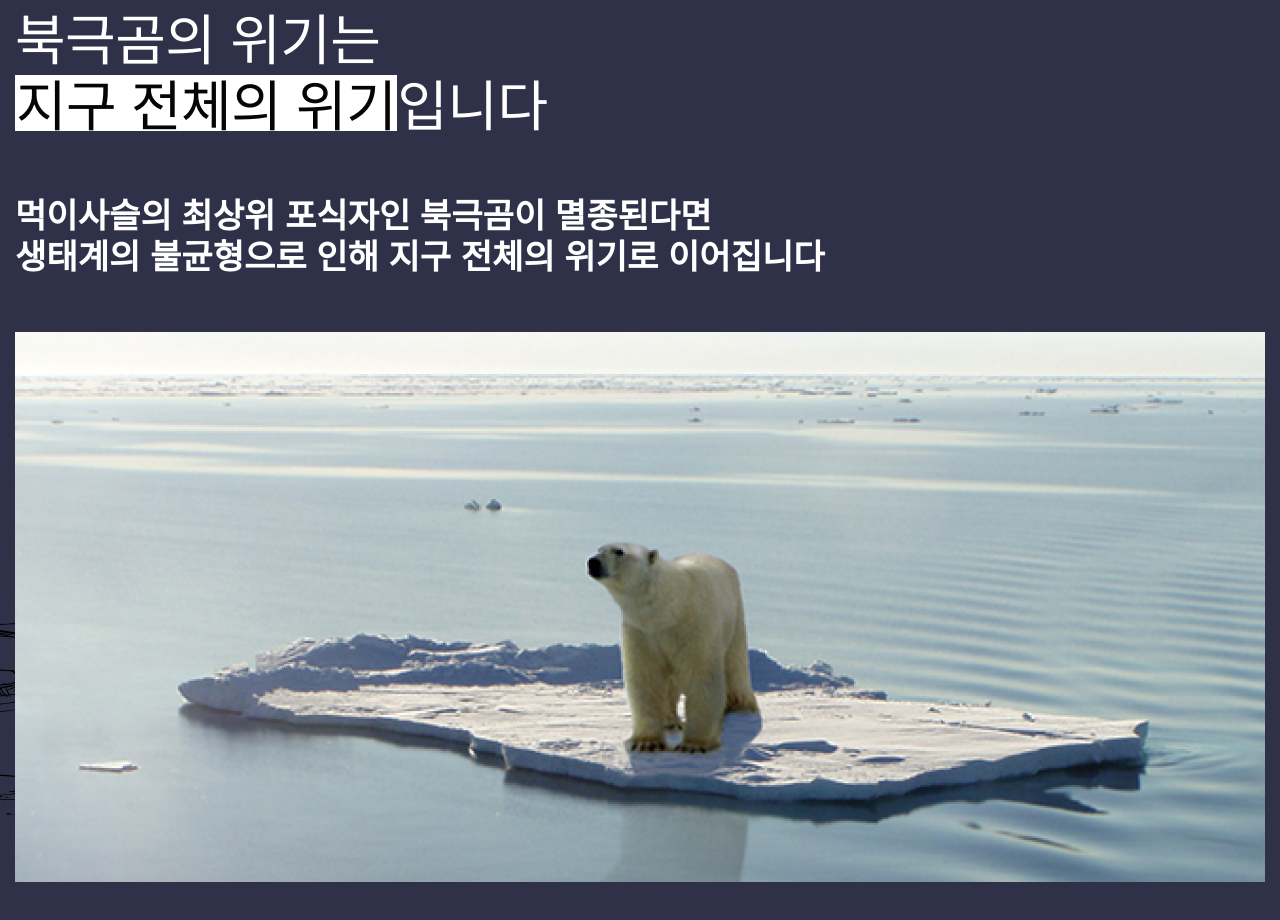
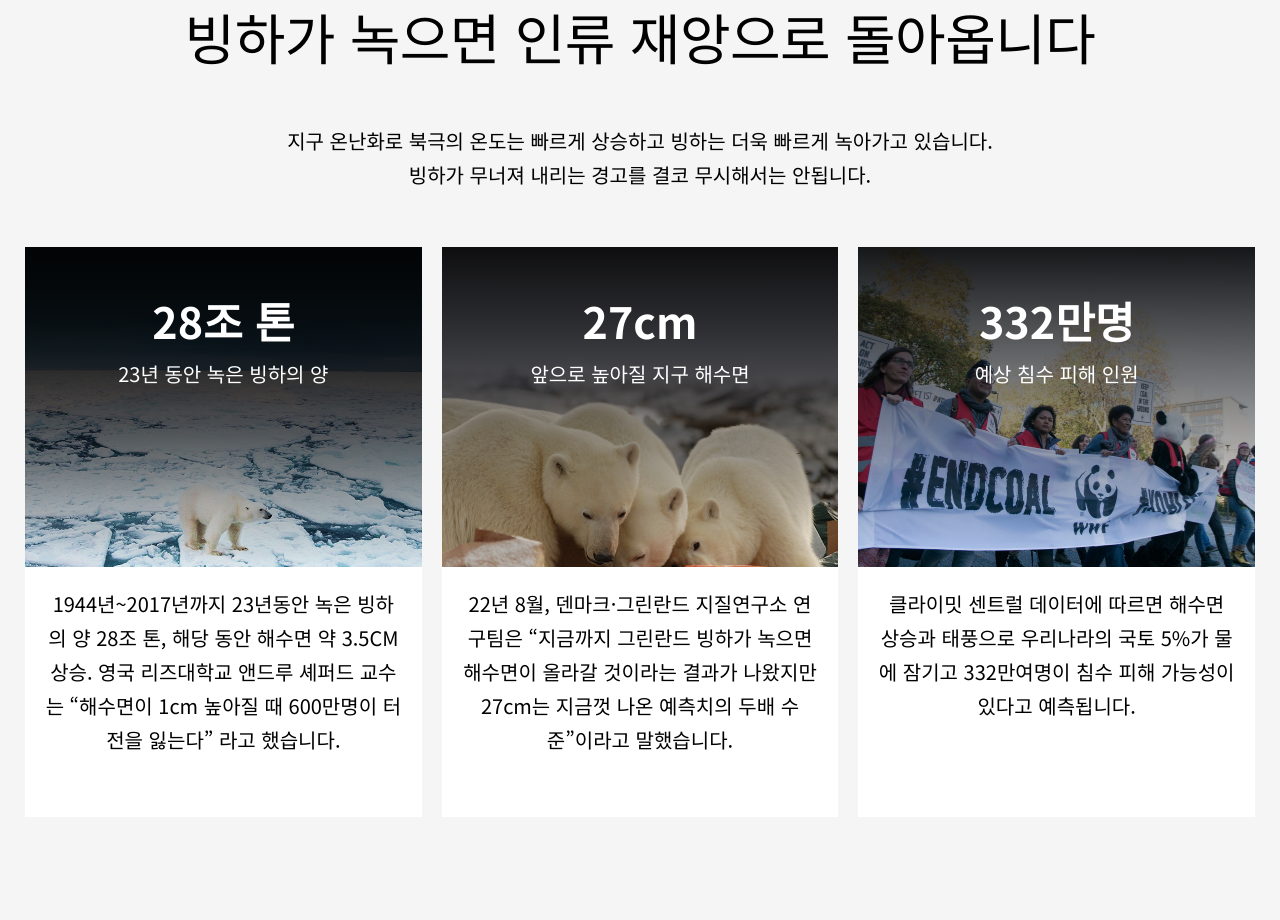
Before and after one commit to nabong2-2/landing.wwf, a plain HTML site: page index.html in a window 1280 px wide. Shown: the part 4640-5560 px from the top of the page. Drawn offline with Linux system fonts and the light colour scheme.

Commit message:
Add files via upload

```diff
--- a/index.html
+++ b/index.html
@@ -72,6 +72,36 @@
                 <p class="img"><img src="./images/50.png" alt=""></p>
             </div>
         </div>
+        <!-- 5행 -->
+        <div class="bg5 container">
+            <div class="contents">
+                <h2>빙하가 녹으면 인류 재앙으로 돌아옵니다</h2>
+                <p>지구 온난화로 북극의 온도는 빠르게 상승하고 빙하는 더욱 빠르게 녹아가고 있습니다.<br>빙하가 무너져 내리는 경고를 결코 무시해서는 안됩니다.</p>
+                <ul>
+                    <li>
+                        <div class="title">
+                            <h3>28조 톤</h3>
+                            <p>23년 동안 녹은 빙하의 양</p>
+                        </div>
+                        <div class="content">1944년~2017년까지 23년동안 녹은 빙하의 양 28조 톤, 해당 동안 해수면 약 3.5CM 상승. 영국 리즈대학교 앤드루 셰퍼드 교수는 “해수면이 1cm 높아질 때 600만명이 터전을 잃는다” 라고 했습니다.</div>
+                    </li>
+                    <li>
+                        <div class="title">
+                            <h3>27cm</h3>
+                            <p>앞으로 높아질 지구 해수면</p>
+                        </div>
+                        <div class="content">22년 8월, 덴마크·그린란드 지질연구소 연구팀은 “지금까지 그린란드 빙하가 녹으면 해수면이 올라갈 것이라는 결과가 나왔지만 27cm는 지금껏 나온 예측치의 두배 수준”이라고 말했습니다.</div>
+                    </li>
+                    <li>
+                        <div class="title">
+                            <h3>332만명</h3>
+                            <p>예상 침수 피해 인원</p>
+                        </div>
+                        <div class="content">클라이밋 센트럴 데이터에 따르면 해수면 상승과 태풍으로 우리나라의 국토 5%가 물에 잠기고 332만여명이 침수 피해 가능성이 있다고 예측됩니다.</div>
+                    </li>
+                </ul>
+            </div>
+        </div>
         <!-- 6행 -->
         <div class="bg6 container">
             <div class="contents">
--- a/styles/index.css
+++ b/styles/index.css
@@ -183,6 +183,73 @@
 #wrap .bg4 .contents .img img,
 #wrap .bg6 .contents .img img {width: 100%;}
 /* -------------------------------------5행 빙하 인류재앙3 */
+#wrap .bg5 {
+    background-color: #f5f5f5;
+    padding: 200px 0;
+}
+#wrap .bg5 .contents {
+    display: flex; flex-flow: column nowrap;
+    justify-content: space-between; align-items:center;
+}
+#wrap .bg5 .contents h2 {
+    font-size:3.44rem; line-height:1.2; letter-spacing:-0.01em; font-weight:500; color: #000;
+}
+#wrap .bg5 .contents h2+p {
+    font-size:1.25rem; line-height:1.7;
+    text-align: center; color: #000;
+    margin: 55px 0;
+}
+#wrap .bg5 .contents ul {
+    display:flex; flex-flow: row nowrap;
+    justify-content: space-between;
+}
+#wrap .bg5 .contents ul li {
+    width: calc((1250px - (20px * 3)) / 3);
+    height: 100%;
+}
+#wrap .bg5 .contents ul li .title {
+    display: flex; flex-flow: column nowrap;
+    align-items: center; text-align: center;
+    position: relative; height: 320px;
+    background-size: cover;
+    background-repeat: no-repeat;
+    padding: 48px 59px;
+}
+#wrap .bg5 .contents ul li:nth-child(2) {margin: 0 20px;}
+#wrap .bg5 .contents ul li:nth-child(1) .title {
+    background-image: url(../images/28.png);
+    background-position: center 50%;
+}
+#wrap .bg5 .contents ul li:nth-child(2) .title {
+    background-image: url(../images/27.png);
+    background-position: center 60%;
+}
+#wrap .bg5 .contents ul li:nth-child(3) .title {
+    background-image: url(../images/wwf.jpg);
+    background-position: center;
+}
+#wrap .bg5 .contents ul li .title::after {
+    display: block; content: '';
+    width: 100%; height: 100%;
+    position: absolute; top: 0; left: 0;
+    background:linear-gradient(rgba(0,0,0,0.9), transparent);
+    z-index: 10;
+}
+#wrap .bg5 .contents ul li .title h3 {
+    font-size:2.69rem; font-weight:700; line-height:1.2;
+    margin-bottom: 11px; color: #fff;
+    z-index: 20;
+}
+#wrap .bg5 .contents ul li .title p {
+    font-size:1.25rem; line-height:1.7; color: #fff;
+    z-index: 20;
+}
+#wrap .bg5 .contents ul li .content {
+    background-color: #fff;
+    padding: 20px; height: 250px;
+    font-size:1.25rem; line-height:1.7;
+    text-align: center;
+}
 /* -------------------------------------7행 WWF소개 */
 /* -------------------------------------8행 다양한 활동 */
 /* -------------------------------------9행 감사선물 */
```
